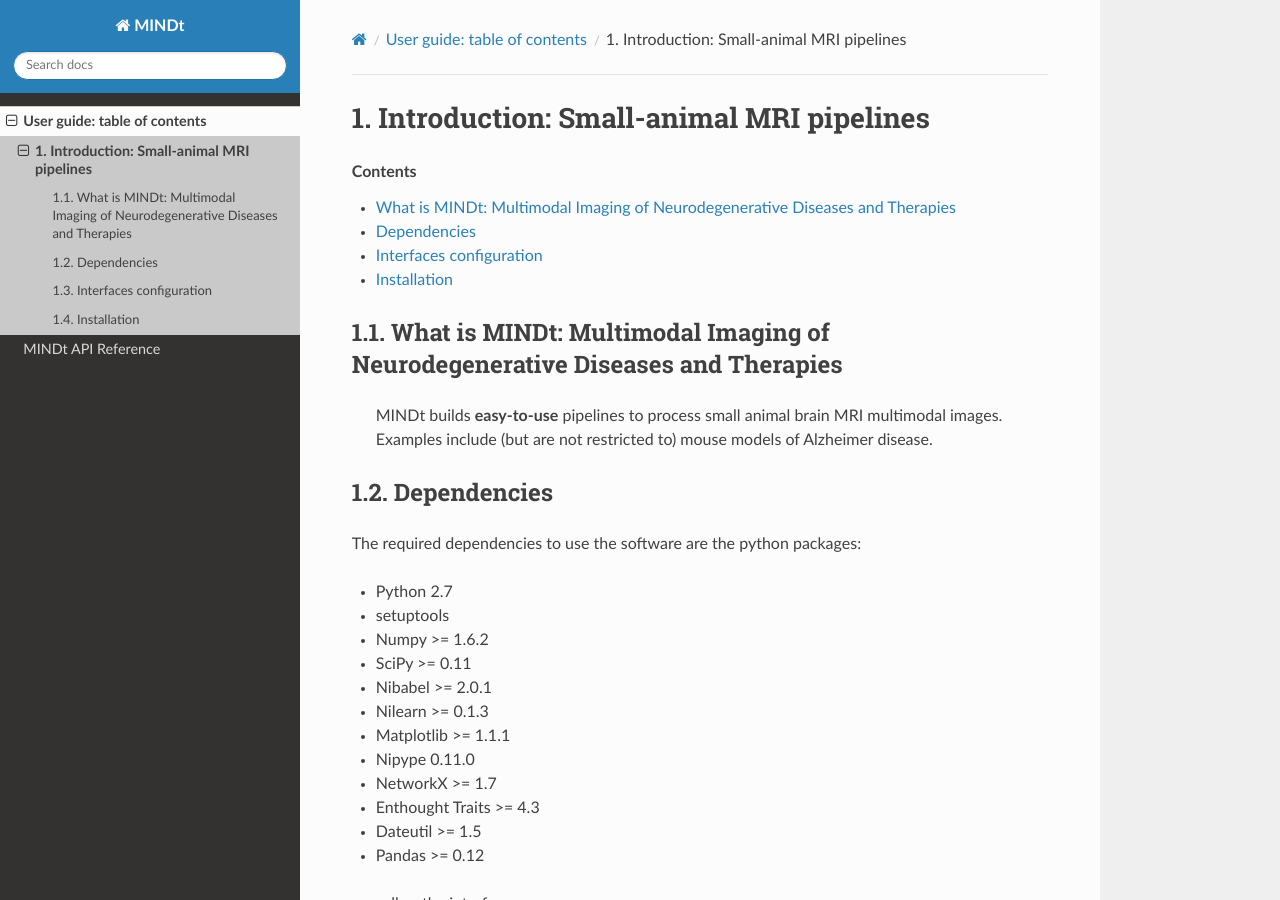
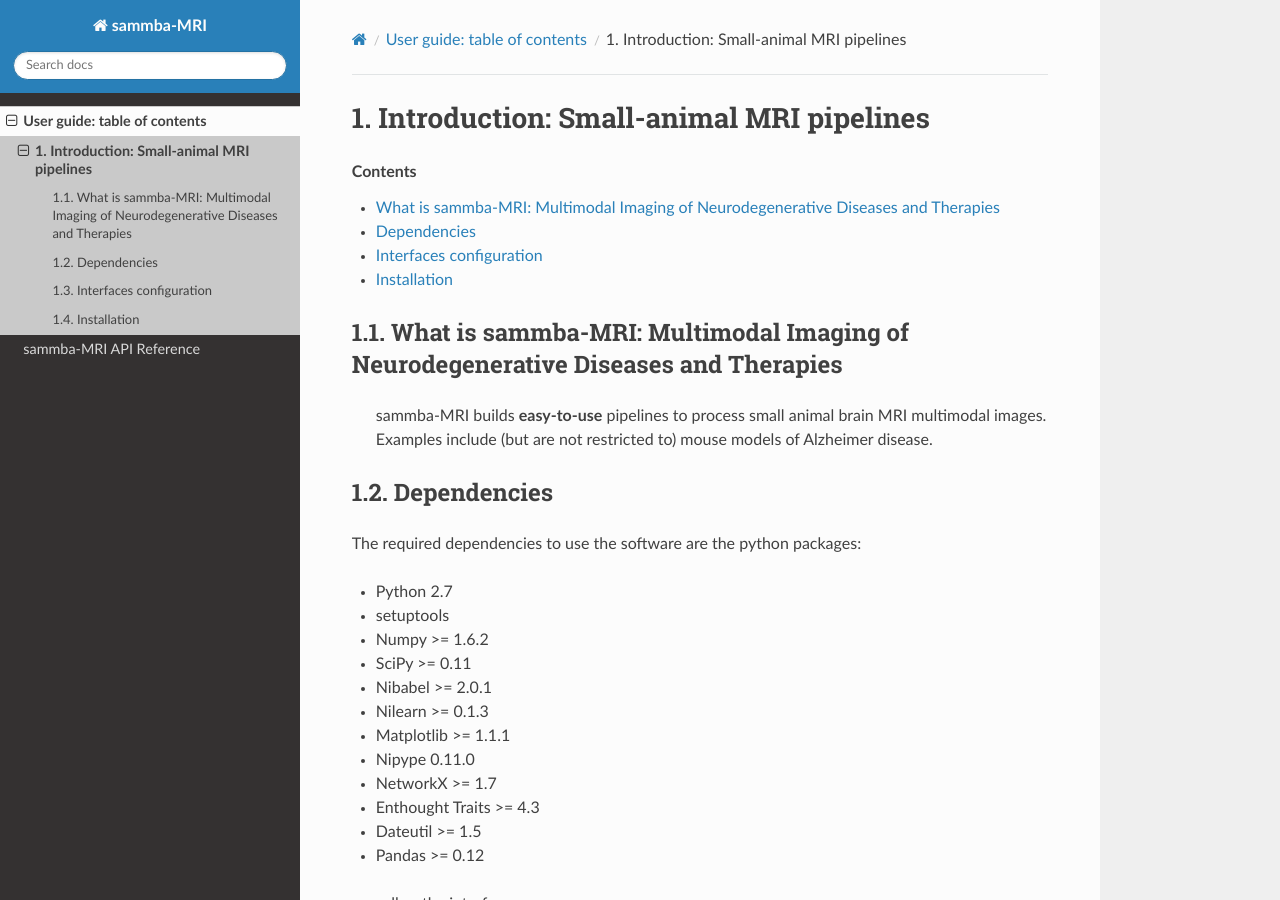
Before and after one commit to sammba-mri/sammba-mri, a Sphinx documentation site: the page built from doc/introduction.rst, in a window 1280 px wide and 900 px high. Built offline with Sphinx 7.4.7 and the Read the Docs theme 2.0.0, drawn with Linux system fonts in a browser that asks for light colours; pages that are not in the unit, such as notebooks, are missing from menus; some of the changed text lies outside the part shown.

Commit message:
replace mindt by sammmba

```diff
--- a/doc/conf.py
+++ b/doc/conf.py
@@ -1,6 +1,6 @@
 # -*- coding: utf-8 -*-
 #
-# MINDt documentation build configuration file, created by
+# sammba-MRI documentation build configuration file, created by
 # sphinx-quickstart on Sun Dec 20 18:28:10 2015.
 #
 # This file is execfile()d with the current directory set to its
@@ -23,7 +23,7 @@ from distutils.version import LooseVersion
 sys.path.insert(0, os.path.abspath('sphinxext'))
 import sphinx_gallery
 
-# We also add the directory just above to enable local imports of mindt
+# We also add the directory just above to enable local imports of sammba
 sys.path.insert(0, os.path.abspath('..'))
 
 # -- General configuration ------------------------------------------------
@@ -61,8 +61,8 @@ source_suffix = '.rst'
 master_doc = 'index'
 
 # General information about the project.
-project = u'MINDt'
-copyright = u'2017, The MINDt developers'
+project = u'sammba-MRI'
+copyright = u'2017, The sammba-MRI developers'
 
 # The version info for the project you're documenting, acts as replacement for
 # |version| and |release|, also used in various other places throughout the
@@ -131,7 +131,7 @@ html_theme = 'sphinx_rtd_theme'  # default
 html_title = 'Multimodal Imaging of Neurodegenerative Diseases and Therapies'
 
 # A shorter title for the navigation bar.  Default is the same as html_title.
-html_short_title = 'MINDt'
+html_short_title = 'sammba-MRI'
 
 # The name of an image file (relative to this directory) to place at the top
 # of the sidebar.
@@ -197,7 +197,7 @@ html_show_sphinx = False
 #html_file_suffix = None
 
 # Output file base name for HTML help builder.
-htmlhelp_basename = 'mindtdoc'
+htmlhelp_basename = 'sammbadoc'
 
 
 # -- Options for LaTeX output ---------------------------------------------
@@ -217,7 +217,7 @@ latex_elements = {
 # (source start file, target name, title,
 #  author, documentclass [howto, manual, or own class]).
 latex_documents = [
-  ('index', 'mindt.tex', u'MINDt Documentation',
+  ('index', 'sammba.tex', u'sammba-MRI Documentation',
    u'Nadkarni', 'manual'),
 ]
 
@@ -276,7 +276,7 @@ extlinks = {
 # One entry per manual page. List of tuples
 # (source start file, name, description, authors, manual section).
 man_pages = [
-    ('index', 'mindt', u'MINDt Documentation',
+    ('index', 'sammba', u'sammba-MRI Documentation',
      [u'Nadkarni'], 1)
 ]
 
@@ -290,8 +290,8 @@ man_pages = [
 # (source start file, target name, title, author,
 #  dir menu entry, description, category)
 texinfo_documents = [
-  ('index', 'mindt', u'MINDt Documentation',
-   u'Nadkarni', 'mindt', 'One line description of project.',
+  ('index', 'sammba', u'sammba-MRI Documentation',
+   u'Nadkarni', 'sammba', 'One line description of project.',
    'Miscellaneous'),
 ]
 
@@ -311,10 +311,10 @@ texinfo_documents = [
 sphinx_gallery_conf = {
     # Your documented modules. In this case sphinx_gallery and numpy
     # in a tuple of strings.
-    'doc_module': 'mindt',
+    'doc_module': 'sammba',
     'reference_url': {
         # The module you locally document uses a None
-        'mindt': None,
+        'sammba': None,
         # External python modules use their documentation websites
         'matplotlib': 'http://matplotlib.org',
         'numpy': 'http://docs.scipy.org/doc/numpy-1.9.1',
--- a/doc/index.rst
+++ b/doc/index.rst
@@ -1,9 +1,9 @@
-.. MINDt documentation master file, created by
+.. sammba-MRI documentation master file, created by
    sphinx-quickstart on Thu Sep 08 17:28:10 2016.
    You can adapt this file completely to your liking, but it should at least
    contain the root `toctree` directive.
 
-Welcome to MINDt's documentation!
+Welcome to sammba-MRI's documentation!
 ===================================
 
 Contents:
--- a/doc/introduction.rst
+++ b/doc/introduction.rst
@@ -7,10 +7,10 @@ Introduction: Small-animal MRI pipelines
     :depth: 1
 
 
-What is MINDt: Multimodal Imaging of Neurodegenerative Diseases and Therapies
+What is sammba-MRI: Multimodal Imaging of Neurodegenerative Diseases and Therapies
 =============================================================================
 
-    MINDt builds **easy-to-use** pipelines to process small animal brain MRI multimodal images. Examples include (but are not restricted to) mouse models of Alzheimer disease.
+    sammba-MRI builds **easy-to-use** pipelines to process small animal brain MRI multimodal images. Examples include (but are not restricted to) mouse models of Alzheimer disease.
 
 
 Dependencies
@@ -71,11 +71,11 @@ use of the standalone MCR version of spm by appending the following lines to the
 
 Installation
 ============
-For the moment MINDt is available as a development version. To download the source code, run the shell command::
+For the moment sammba-MRI is available as a development version. To download the source code, run the shell command::
 
-    git clone https://github.com/small-animal-MRI/MINDt
+    git clone https://github.com/small-animal-MRI/sammba-MRI
 
-In the ``MINDt`` directory created by the previous step, run
+In the ``sammba-MRI`` directory created by the previous step, run
 (again, as a shell command)::
 
     python setup.py install --user
--- a/setup.cfg
+++ b/setup.cfg
@@ -9,7 +9,7 @@ detailed-errors = 1
 with-coverage = 1
 cover-html = 1
 cover-html-dir = coverage
-cover-package = mindt
+cover-package = sammba
 with-doctest=1
 doctest-extension=rst
 ignore-files=examples/*.py,examples/pipelines/*.py,tutorials/*.py
--- a/setup.py
+++ b/setup.py
@@ -11,7 +11,7 @@ def read(fname):
 
 
 setup(
-    name="mindt",
+    name="sammba",
     version="alpha",
     maintainer="Nachiket Nadkarni",
     maintainer_email="nadkarni@fastmail.fm",
@@ -19,7 +19,7 @@ setup(
     license="CeCILL-B",
     keywords="rodents registration dicom",
     url="https://small-animal-mri.github.io",
-    packages=['mindt', ],
+    packages=['sammba', ],
     long_description=read('README.rst'),
     classifiers=[
         "Topic :: Scientific/Engineering",
```
Also changed, not shown: README.rst (+6 -6 lines), doc/reference.rst (+4 -4 lines), 6 other files.
